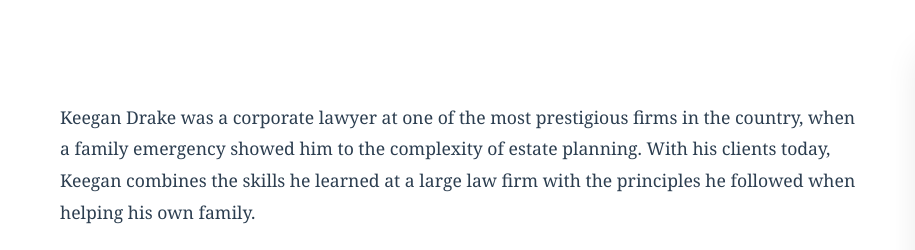
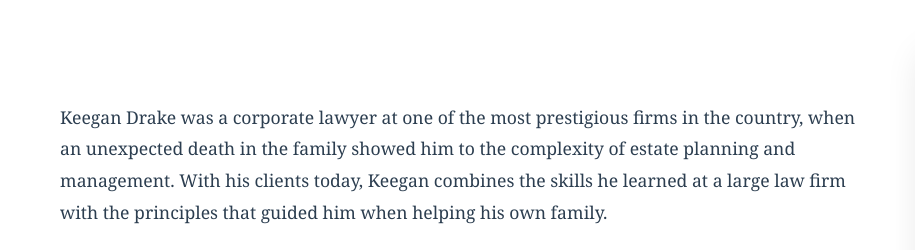
Before and after one commit to keeganbloom/drake-legal-site, a plain HTML site: page index.html in a window 1280 px wide. Shown: the part 479-729 px from the top of the page, 0-915 px from the left. Drawn offline with Linux system fonts and the light colour scheme.

Commit message:
Update index.html

```diff
--- a/index.html
+++ b/index.html
@@ -295,7 +295,7 @@
                 <h2>About Keegan</h2>
                 <div class="about-content">
                     <div class="about-text">
-                        <p>Keegan Drake was a corporate lawyer at one of the most prestigious firms in the country, when a family emergency showed him to the complexity of estate planning. With his clients today, Keegan combines the skills he learned at a large law firm with the principles he followed when helping his own family.</p>
+                        <p>Keegan Drake was a corporate lawyer at one of the most prestigious firms in the country, when an unexpected death in the family showed him to the complexity of estate planning and management. With his clients today, Keegan combines the skills he learned at a large law firm with the principles that guided him when helping his own family.</p>
 
                         <p>Keegan belongs to the Trusts & Estates section of the Colorado Bar Association. He earned a JD/MBA from Duke University, where he was an editor of the law review. He holds law licenses in Colorado and New York, and is a licensed real estate broker in Colorado.</p>
                     </div>
```
